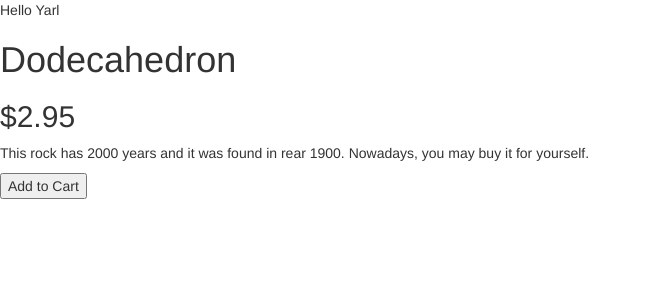
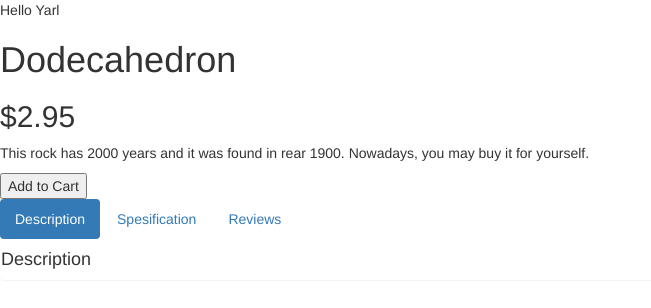
Before and after one commit to kobyar365/-learning_angular_flatlanders_store, a plain HTML site: page index.html in a window 1280 px wide. Shown: the whole page, without its empty margins (0-651 px from the left). Drawn offline with Linux system fonts and the light colour scheme.

Commit message:
small adds

```diff
--- a/app.js
+++ b/app.js
@@ -3,6 +3,17 @@
 
     app.controller('StoreController', function(){
         this.product = gem;
+    });
+
+    app.controller("PanelController", function(){
+    this.tab = 1;
+
+    this.selectTab = function(setTab) {
+        this.tab = setTab;
+    };
+    this.isSelected = function(checkTab) {
+        return this.tab === checkTab;
+    };
     });
 
     var gem = {
--- a/index.html
+++ b/index.html
@@ -13,6 +13,27 @@
         <p> {{store.product.description}} </p>
         <button ng-show = "store.product.canPurchase">Add to Cart</button>
     </div>
+
+    <section ng-controller = "PanelController as panel">
+        <ul class = "nav nav-pills">
+            <li ng-class="{ active: panel.isSelected(1)}">
+                <a href ng-click="panel.selectTab(1)">Description</a>
+            </li>
+            <li ng-class="{ active: panel.isSelected(2)}">
+                <a href ng-click="panel.selectTab(2)">Spesification</a>
+            </li>
+            <li ng-class="{ active: panel.isSelected(3)}">
+                <a href ng-click="panel.selectTab(3)">Reviews</a>
+            </li>
+        </ul>
+
+        <div class="panel" ng-show="panel.isSelected(1)">
+            <h4>Description</h4>
+            <p>{{product.description}}</p>
+        </div>
+
+    </section>
+
     <script type="text/javascript" src="angular.min.js"></script>
     <script type="text/javascript" src="app.js"></script>
 </body>
```
